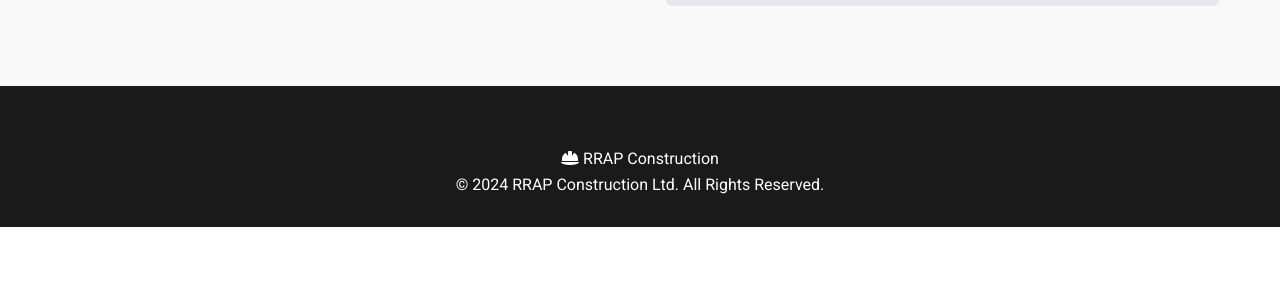
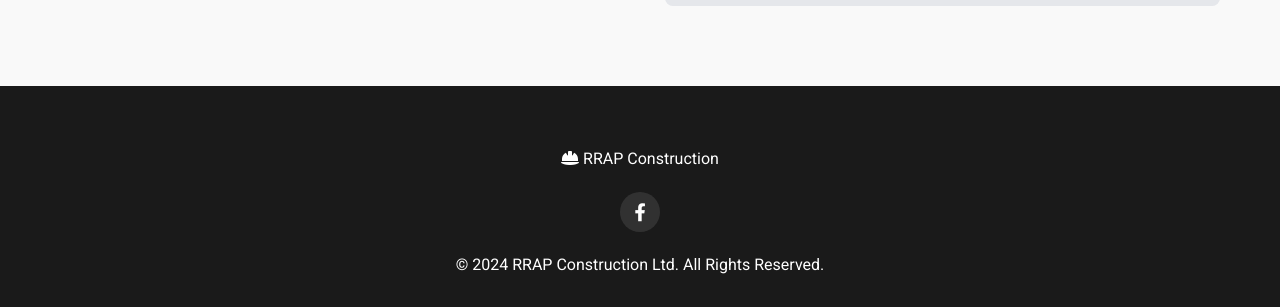
Before and after one commit to ajarpriyatam/construct_free, a plain HTML site: page index.html in a window 1280 px wide. Shown: the part 5372-5679 px from the top of the page. Before the commit the page ends 5599 px from the top, so only its background shows below. Drawn offline with Linux system fonts and the light colour scheme.

Commit message:
Add Facebook icon to footer

```diff
--- a/index.html
+++ b/index.html
@@ -413,6 +413,9 @@
             <div class="footer-logo">
                 <i class="fa-solid fa-helmet-safety"></i> RRAP Construction
             </div>
+            <div class="footer-social">
+                <a href="#" class="social-icon"><i class="fa-brands fa-facebook-f"></i></a>
+            </div>
             <p>&copy; 2024 RRAP Construction Ltd. All Rights Reserved.</p>
         </div>
     </footer>
--- a/style.css
+++ b/style.css
@@ -597,6 +597,32 @@
     /* Ensure logo text is white in footer */
 }
 
+.footer-social {
+    margin: 20px 0;
+    display: flex;
+    justify-content: center;
+    gap: 15px;
+}
+
+.social-icon {
+    width: 40px;
+    height: 40px;
+    background: rgba(255, 255, 255, 0.1);
+    border-radius: 50%;
+    display: flex;
+    align-items: center;
+    justify-content: center;
+    color: var(--white);
+    transition: var(--transition);
+    font-size: 18px;
+}
+
+.social-icon:hover {
+    background: var(--primary-color);
+    transform: translateY(-3px);
+}
+
+
 /* Responsive */
 @media (max-width: 992px) {
 
```
